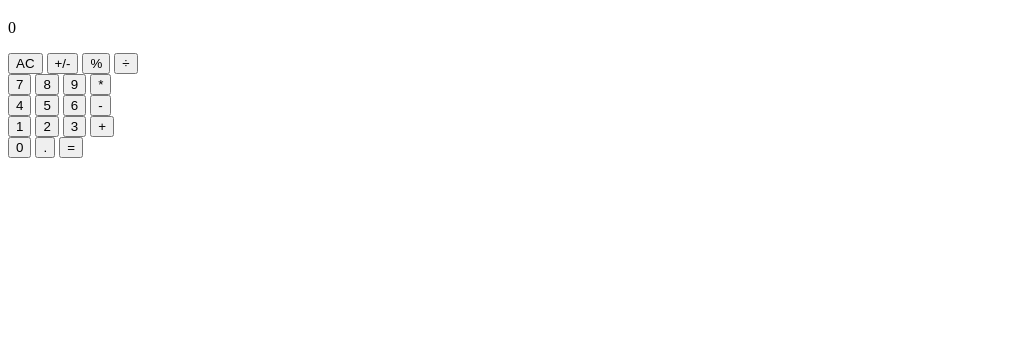
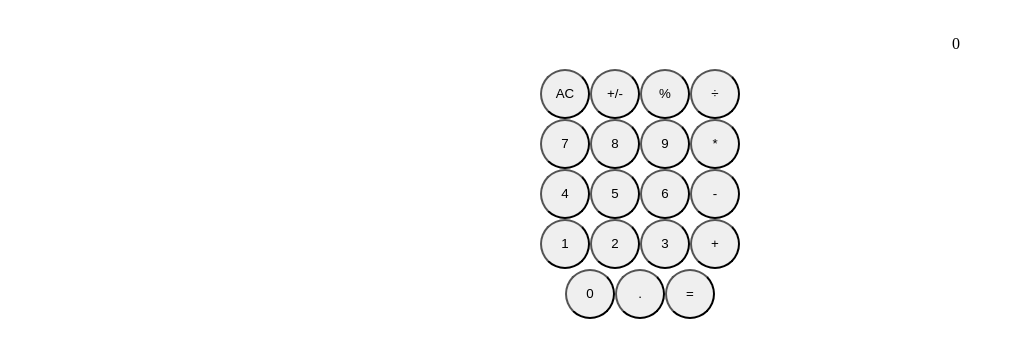
Before and after one commit to JonathanCarlton/calculator, a plain HTML site: page index.html in a window 1280 px wide. Shown: the part 61-418 px from the top of the page, without its empty margins (0-1015 px from the left). Drawn offline with Linux system fonts and the light colour scheme.

Commit message:
feat - flex Adding flex to arrange items, making buttons circles

```diff
--- a/styles.css
+++ b/styles.css
@@ -2,3 +2,42 @@
     /* background-color: darkgray; */
     border-color: blue;
 }
+
+.button {
+    border-radius: 100%;
+    width: 50px;
+    height: 50px;
+}
+
+.row {
+    display: flex;
+}
+
+.buttons {
+    display: flex;
+    flex-direction: column;
+    width: 50vw;
+    justify-content: center;
+    align-items: center;
+}
+
+.result {
+    display: flex;
+    width: 50vw;
+    justify-content: end;
+}
+
+.button {
+    flex-grow: 1;
+}
+
+#num0 {
+    flex-grow: 2;
+}
+
+.calculator {
+    display: flex;
+    flex-direction: column;
+    justify-content: center;
+    align-items: center;
+}
```
